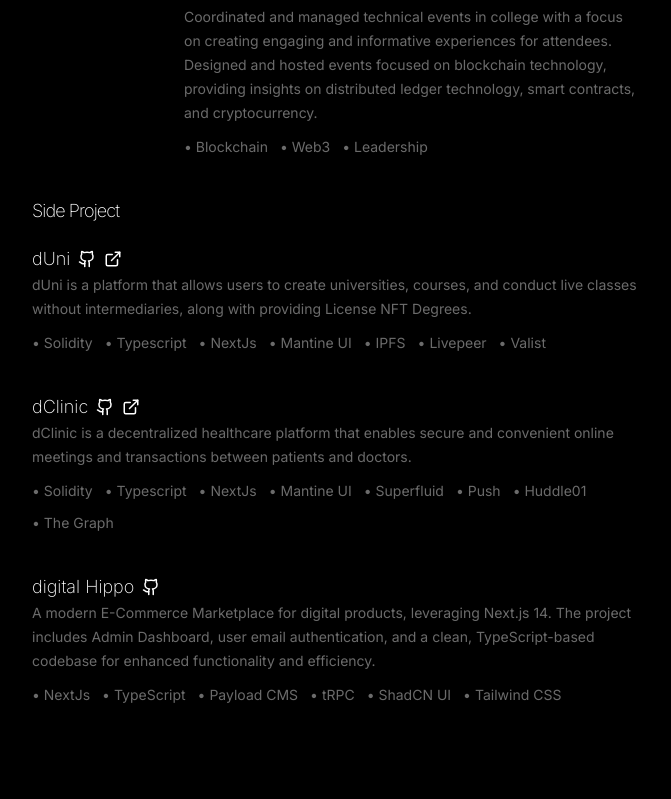
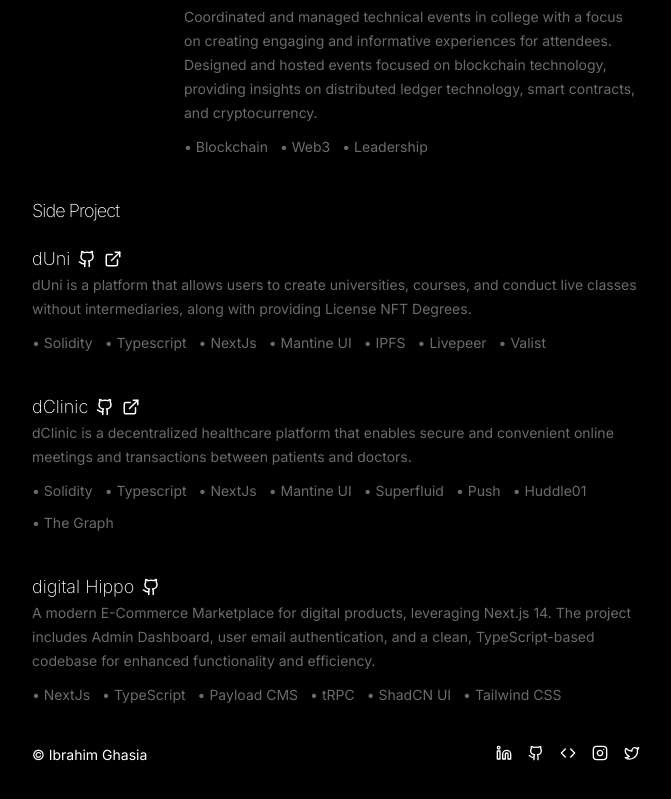
Before and after one commit to IbrahimGhasia/Portfolio-V2, a Next.js app: page / in a window 1280 px wide. Shown: the part 903-1702 px from the top of the page, without its empty margins (304-975 px from the left). Built offline with nearby package versions, Linux system fonts and the light colour scheme.

Commit message:
Footer and link completed

```diff
--- a/src/app/page.tsx
+++ b/src/app/page.tsx
@@ -1,3 +1,4 @@
+import Footer from "@/components/Footer";
 import MaxWidthWrapper from "@/components/MaxWidthWrapper";
 import AboutSection from "@/components/sections/AboutSection";
 import ExperienceSection from "@/components/sections/ExperienceSection";
@@ -11,6 +12,7 @@ export default function Home() {
 			<AboutSection />
 			<ExperienceSection />
 			<ProjectSection />
+			<Footer />
 		</MaxWidthWrapper>
 	);
 }
--- /dev/null
+++ b/src/components/Footer.tsx
@@ -0,0 +1,20 @@
+import { myInfo } from "@/constants/MyInfo";
+import Link from "next/link";
+import { FC } from "react";
+
+const Footer: FC = () => {
+	return (
+		<div className="mt-10 flex justify-between text-white">
+			<div className="text-sm">© Ibrahim Ghasia</div>
+			<div className="flex gap-4">
+				{myInfo.socials.map((social, index) => (
+					<Link key={index} href={social.link} target="_blank">
+						<img src={social.icon} className="w-4" />
+					</Link>
+				))}
+			</div>
+		</div>
+	);
+};
+
+export default Footer;
--- a/src/components/sections/HeroSection.tsx
+++ b/src/components/sections/HeroSection.tsx
@@ -9,6 +9,7 @@ import {
 	TooltipProvider,
 	TooltipTrigger,
 } from "../ui/tooltip";
+import Link from "next/link";
 
 interface HeroSectionProps {}
 
@@ -25,21 +26,12 @@ const HeroSection: FC<HeroSectionProps> = ({}) => {
 				<div className="">
 					<div className="text-3xl md:text-4xl text-white tracking-tighter font-thin flex items-baseline gap-2">
 						<div>{myInfo.name}</div>
-						<TooltipProvider>
-							<Tooltip>
-								<TooltipTrigger asChild>
+						<Link href={myInfo.resume} target="_blank">
 							<File
 								color="rgb(59 130 246)"
 								className="cursor-pointer"
 							/>
-								</TooltipTrigger>
-								<TooltipContent sideOffset={10} side="top">
-									<p className="text-black font-normal tracking-normal text-xs">
-										Download Resume
-									</p>
-								</TooltipContent>
-							</Tooltip>
-						</TooltipProvider>
+						</Link>
 					</div>
 					<div className="text-[#6b6b6b] text-lg font-light leading-6">
 						{myInfo.description}
@@ -50,10 +42,8 @@ const HeroSection: FC<HeroSectionProps> = ({}) => {
 				</div>
 				<div className="flex flex-wrap mr-5 items-center gap-3 mt-2">
 					{myInfo.socials.map((social, key) => (
-						<div
-							key={key}
-							className="flex items-center gap-1 group cursor-pointer"
-						>
+						<Link href={social.link} key={key} target="_blank">
+							<div className="flex items-center gap-1 group cursor-pointer">
 								<Image
 									src={social.icon}
 									alt={social.name}
@@ -65,6 +55,7 @@ const HeroSection: FC<HeroSectionProps> = ({}) => {
 									{social.name}
 								</p>
 							</div>
+						</Link>
 					))}
 				</div>
 			</div>
--- a/src/constants/MyInfo.ts
+++ b/src/constants/MyInfo.ts
@@ -3,36 +3,37 @@ export const myInfo = {
 	description: "Product-focused FullStack Developer",
 	about: "GM, I'm Ibrahim. I enjoy building dynamic, creative products from start to finish. Focused on developing intuitive experiences that constantly grow and improve based on user metrics. Always shipping.",
 	email: "ibrahim.ghasia@gmail.com",
+	resume: "https://drive.google.com/file/d/1C27DgfY7j9hPcUoQ0ht5TqmcNP41j9RB/view?usp=drive_link",
 	socials: [
 		{
 			name: "LinkedIn",
 			icon: "/icons/linkedin.svg",
 			color: "text-[#0a66c2]",
-			link: "/",
+			link: "https://www.linkedin.com/in/ibrahim-ghasia",
 		},
 		{
 			name: "GitHub",
 			icon: "/icons/github.svg",
 			color: "text-[#f5f5f5]",
-			link: "/",
+			link: "https://github.com/IbrahimGhasia",
 		},
 		{
 			name: "Leetcode",
 			icon: "/icons/leetcode.svg",
 			color: "text-[#EF9824]",
-			link: "/",
+			link: "https://leetcode.com/user4875v/",
 		},
 		{
 			name: "Instagram",
 			icon: "/icons/instagram.svg",
 			color: "text-[#e1306c]",
-			link: "/",
+			link: "https://www.instagram.com/ibrahim.ghasia/",
 		},
 		{
 			name: "Twitter",
 			icon: "/icons/twitter.svg",
 			color: "text-[#1da1f2]",
-			link: "/",
+			link: "https://twitter.com/IbrahimGhasia",
 		},
 	],
 };
```
Lines whose indentation alone changed are shown as unchanged.
